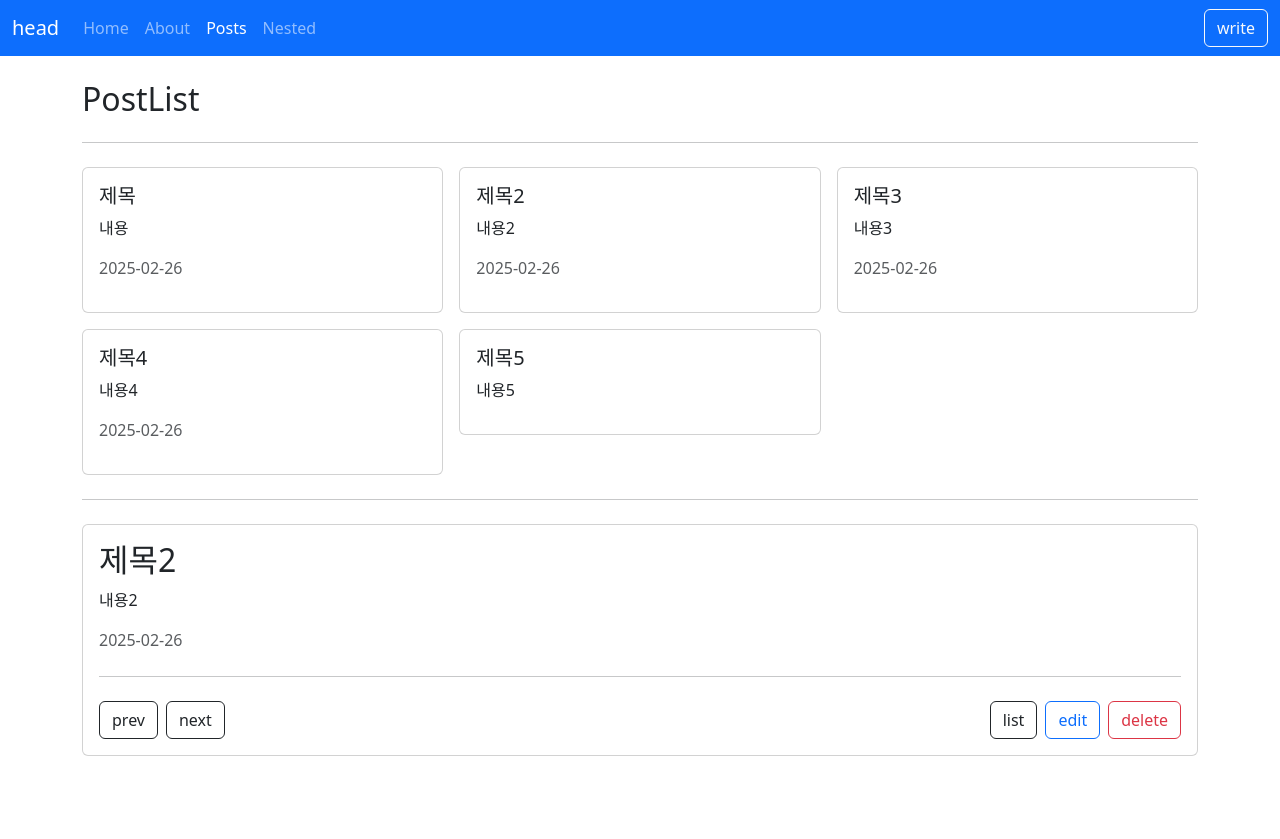
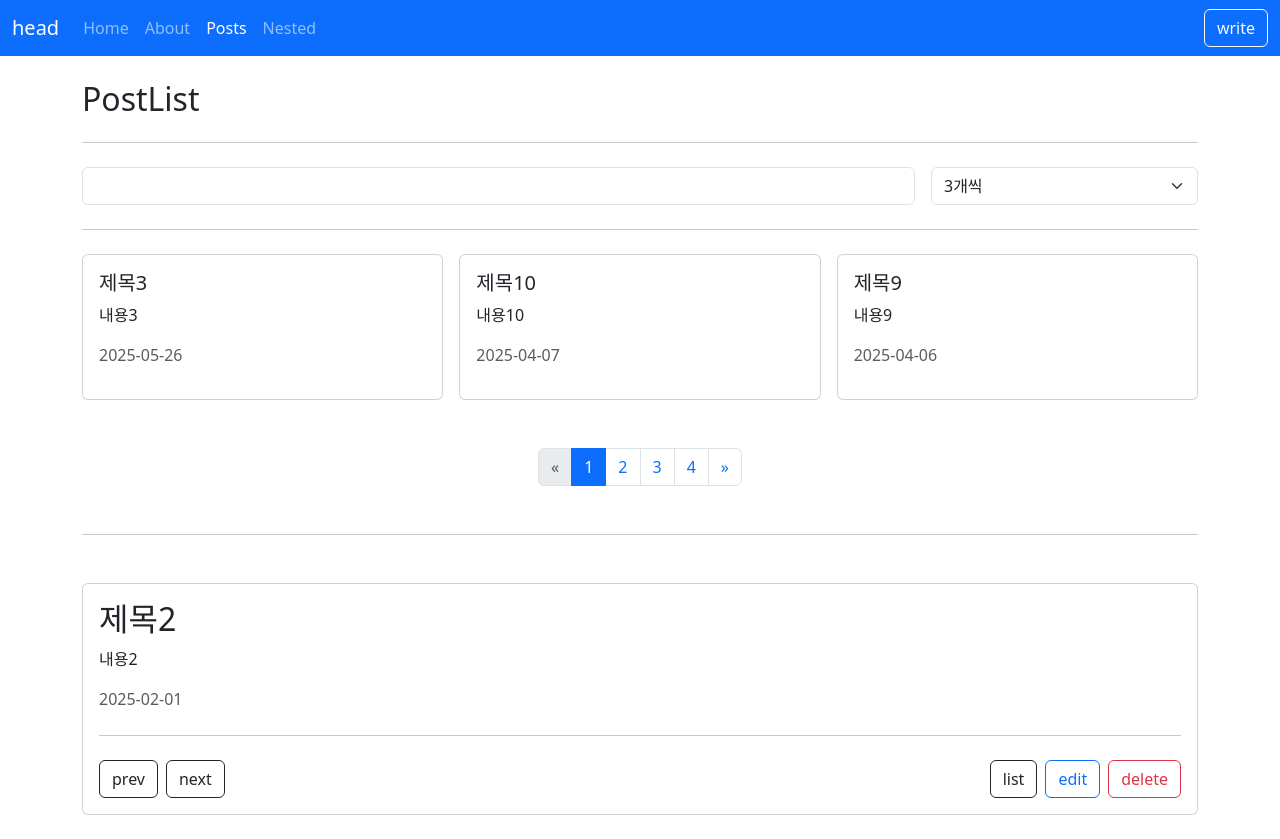
Before and after one commit to sanghyeonJ/vueGym, a Vue app: page /posts in a window 1280 px wide. Before the commit the page ends 800 px from the top, so only its background shows below. Built offline with nearby package versions, Linux system fonts and the light colour scheme; data requests are answered from the project's data file.

Commit message:
pagination 및 filter

```diff
--- a/db.json
+++ b/db.json
@@ -1,33 +1,14 @@
 {
   "posts": [
-    {
-      "id": 1,
-      "title": "제목",
-      "content": "내용",
-      "createdAt": "2025-02-26"
-    },
-    {
-      "id": 2,
-      "title": "제목2",
-      "content": "내용2",
-      "createdAt": "2025-02-26"
-    },
-    {
-      "id": 3,
-      "title": "제목3",
-      "content": "내용3",
-      "createdAt": "2025-02-26"
-    },
-    {
-      "id": 4,
-      "title": "제목4",
-      "content": "내용4",
-      "createdAt": "2025-02-26"
-    },
-    {
-      "title": "제목5",
-      "content": "내용5",
-      "id": 5
-    }
+    { "id": 1, "title": "제목", "content": "내용", "createdAt": "2024-02-26" },
+    { "id": 2, "title": "제목2", "content": "내용2", "createdAt": "2025-02-01" },
+    { "id": 3, "title": "제목3", "content": "내용3", "createdAt": "2025-05-26" },
+    { "id": 4, "title": "제목4", "content": "내용4", "createdAt": "2025-04-01" },
+    { "id": 5, "title": "제목5", "content": "내용5", "createdAt": "2025-04-02" },
+    { "id": 6, "title": "제목6", "content": "내용6", "createdAt": "2025-04-03" },
+    { "id": 7, "title": "제목7", "content": "내용7", "createdAt": "2025-04-04" },
+    { "id": 8, "title": "제목8", "content": "내용8", "createdAt": "2025-04-05" },
+    { "id": 9, "title": "제목9", "content": "내용9", "createdAt": "2025-04-06" },
+    { "id": 10, "title": "제목10", "content": "내용10", "createdAt": "2025-04-07" }
   ]
 }
--- a/src/api/posts.js
+++ b/src/api/posts.js
@@ -39,8 +39,9 @@
   },
 ];
 
-export function getPosts() {
-  return axios.get('http://localhost:5000/posts');
+// 정렬을 위한 파라미터 전달
+export function getPosts(params) {
+  return axios.get('http://localhost:5000/posts', {params});
 }
 
 
--- a/src/views/posts/PostListView.vue
+++ b/src/views/posts/PostListView.vue
@@ -1,6 +1,21 @@
 <template>
   <div>
     <h2>PostList</h2>
+    <hr class="my-4" />
+    <form @submit.prevent>
+      <div class="row g-3">
+        <div class="col">
+          <input type="text" class="form-control" v-model="params.title_like">
+        </div>
+        <div class="col-3">
+          <select class="form-select" v-model="params._limit">
+            <option value="3">3개씩</option>
+            <option value="6">6개씩</option>
+            <option value="9">9개씩</option>
+          </select>
+        </div>
+      </div>
+    </form>
     <hr class="my-4" />
     <div class="row g-3">
       <div class="col-4" v-for="post in posts" :key="post.id">
@@ -12,7 +27,24 @@
         />
       </div>
     </div>
-    <hr class="my-4" />
+    <nav class="mt-5" aria-label="Page navigation example">
+      <ul class="pagination justify-content-center">
+        <li class="page-item" :class="{disabled: params._page === 1}">
+          <a class="page-link" href="#" aria-label="Previous" @click.prevent="--params._page">
+            <span aria-hidden="true">&laquo;</span>
+          </a>
+        </li>
+        <li v-for="page in pageCount" :key="page" class="page-item" :class="{active: params._page === page}">
+          <a class="page-link" href="#" @click.prevent="params._page = page">{{ page }}</a> <!-- prevent를 넣으면 기본동작을 막는다 -->
+        </li>
+        <li class="page-item" :class="{disabled: params._page === pageCount}">
+          <a class="page-link" href="#" aria-label="Next" @click.prevent="++params._page">
+            <span aria-hidden="true">&raquo;</span>
+          </a>
+        </li>
+      </ul>
+    </nav>
+    <hr class="my-5" />
     <AppCard>
       <PostDetailView :id="2"></PostDetailView>
     </AppCard>
@@ -23,12 +55,22 @@
 import PostItem from '@/components/posts/PostItem.vue';
 import PostDetailView from '@/views/posts/PostDetailView.vue';
 import AppCard from '@/components/AppCard.vue';
-import { ref } from 'vue';
+import { computed, ref, watchEffect } from 'vue';
 import { getPosts } from '@/api/posts';
 import { useRouter } from 'vue-router';
 
 const router = useRouter();
 const posts = ref([]);
+// pagination 파라미터
+const params = ref({
+  _sort: 'createdAt',
+  _order: 'desc',
+  _limit: 3,
+  _page: 1,
+  title_like: ''
+});
+const totalCount = ref(0);
+const pageCount = computed(() => Math.ceil(totalCount.value / params.value._limit));
 
 // const fetchPosts = () => {
 //   getPosts().then(response => {
@@ -40,13 +82,17 @@
 
 const fetchPosts = async () => {
   try {
-    const { data } = await getPosts();
+    const { data, headers } = await getPosts(params.value);
     posts.value = data
+    totalCount.value = headers['x-total-count']  // -이 있기때문에 대괄호 문자열로 받아옴
   } catch(error){
     console.error('error : ' , error);
   }
 }
-fetchPosts();
+// fetchPosts();
+watchEffect(fetchPosts)
+// watchEffect는 watch와 다르게 처음에 한번 실행한다.
+// fetchPosts 내부의 반응형 상태가 변경되었을때 해당 함수를 다시 실행할 수 있다.
 
 const goPage = id => {
   // router.push(`/posts/${id}`);
```
